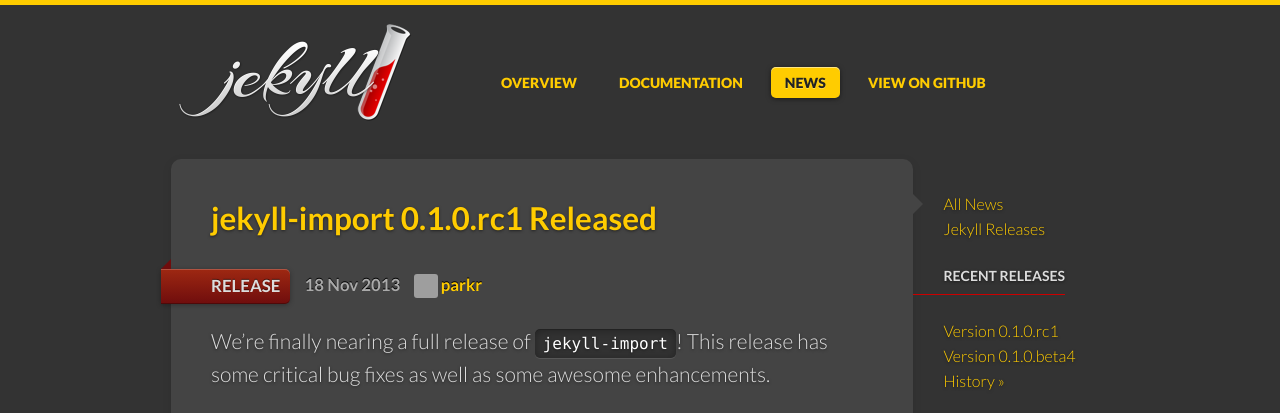
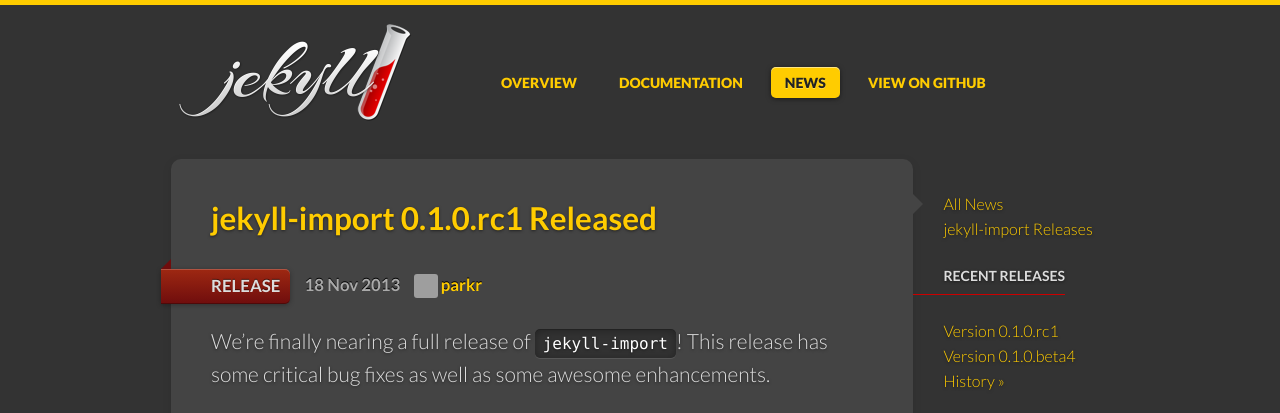
Before and after one commit to jekyll/jekyll-import, a Jekyll site: the page built from site/news/index.html, in a window 1280 px wide. Shown: the top 413 px of the page. Built offline with Jekyll 4.4.1, drawn with Linux system fonts in a browser that asks for light colours; some web fonts are replaced; grey boxes are pictures that could not be loaded.

Commit message:
Update site news contents for desktop & mobile.

```diff
--- a/site/_includes/news_contents.html
+++ b/site/_includes/news_contents.html
@@ -5,7 +5,7 @@
         <a href="/news/">All News</a>
       </li>
       <li class="{% if page.title == 'Releases' %}current{% endif %}">
-        <a href="/news/releases/">Jekyll Releases</a>
+        <a href="/news/releases/">jekyll-import Releases</a>
       </li>
     </ul>
     <h4>Recent Releases</h4>
--- a/site/_includes/news_contents_mobile.html
+++ b/site/_includes/news_contents_mobile.html
@@ -2,7 +2,7 @@
   <select onchange="if (this.value) window.location.href=this.value">
     <option value="">Navigate the blog…</option>
     <option value="/news/">Home</option>
-    <optgroup label="v1.x">
+    <optgroup label="v0.x">
       {% for post in site.posts %}
       <option value="{{ post.url }}">{{ post.title }}</option>
       {% endfor %}
```
